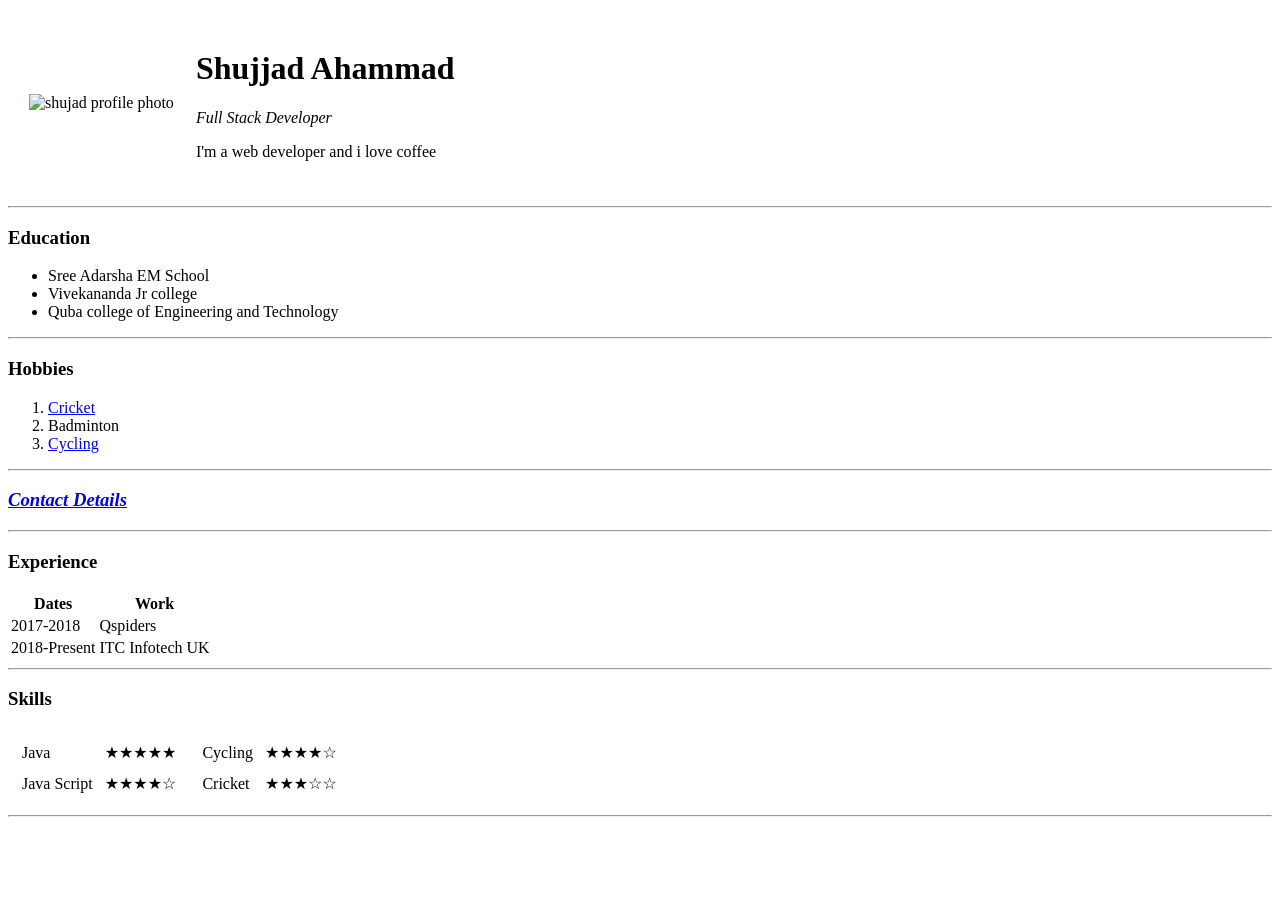
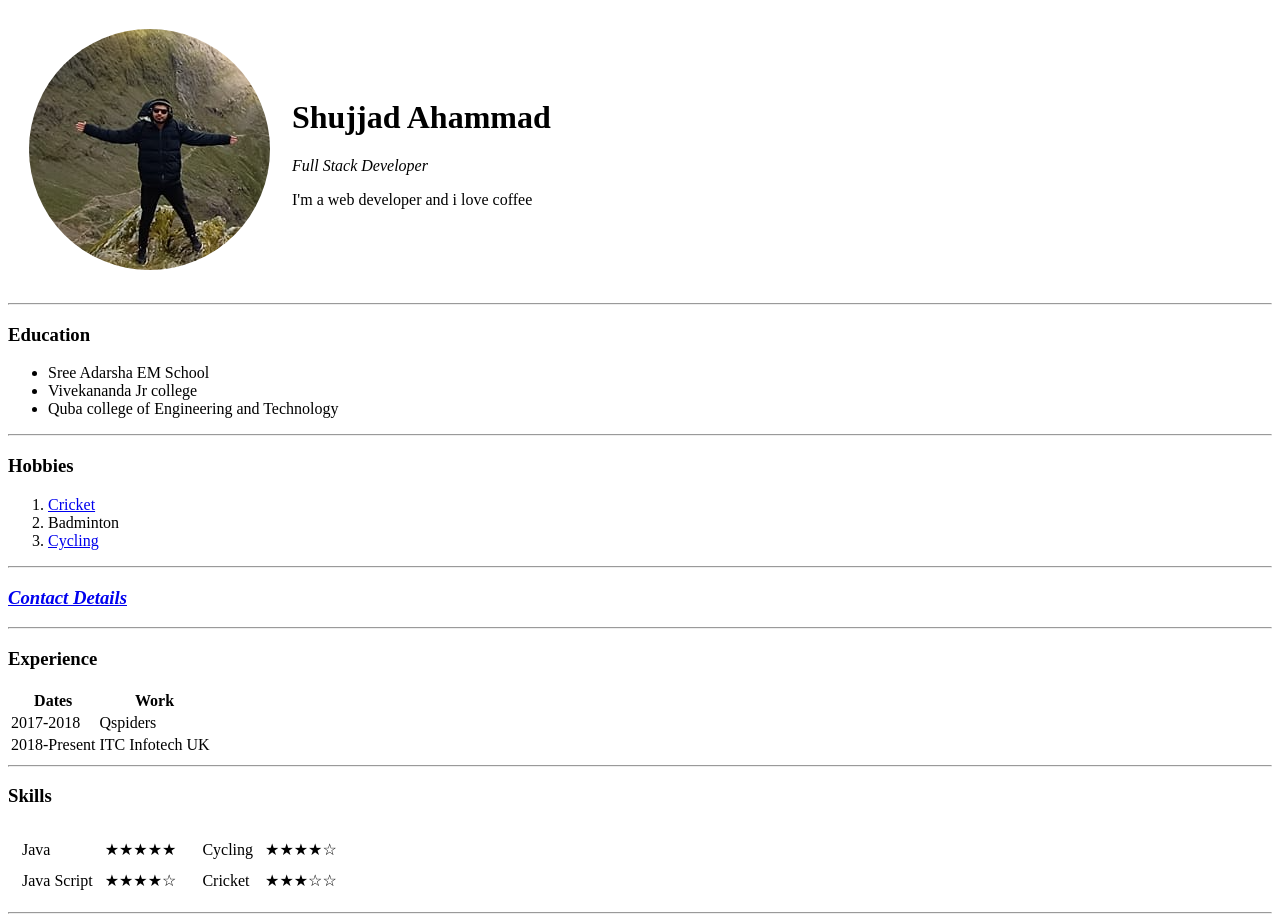
Before and after one commit to ShujjadAhammad/CV, a plain HTML site: page index.html in a window 1280 px wide. Before the commit the page ends 825 px from the top, so only its background shows below. Drawn offline with Linux system fonts and the light colour scheme.

Commit message:
Add files via upload

```diff
--- a/index.html
+++ b/index.html
@@ -9,7 +9,7 @@
 <body>
   <table cellspacing="20">
     <tr>
-      <td><img src="hujad.png" alt="shujad profile photo"></td>
+      <td><img src="shujad.png" alt="shujad profile photo"></td>
       <td><h1>Shujjad Ahammad</h1>
       <p><em>Full Stack Developer</em></p>
       <p>I'm a web developer and i love coffee</p></td>
```
